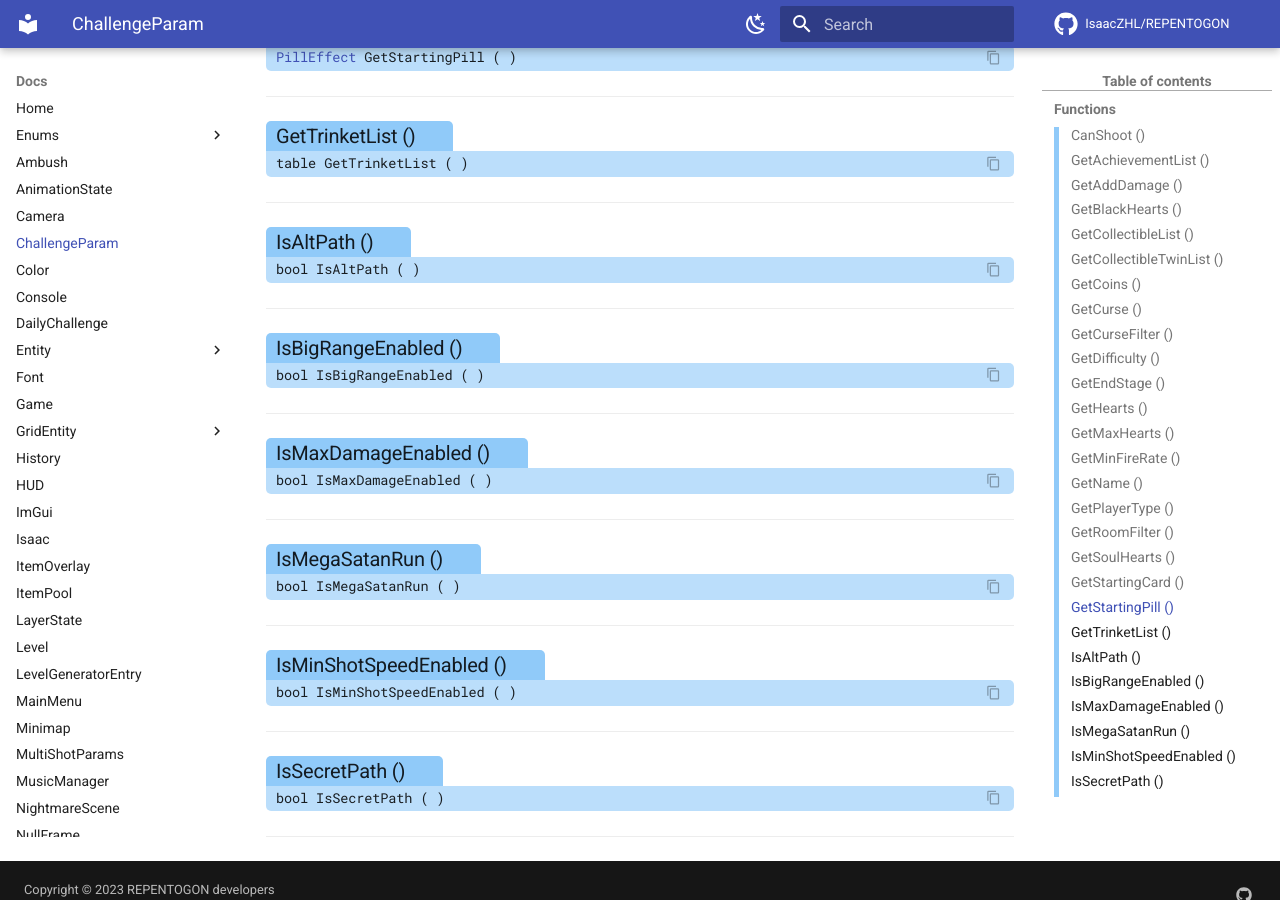
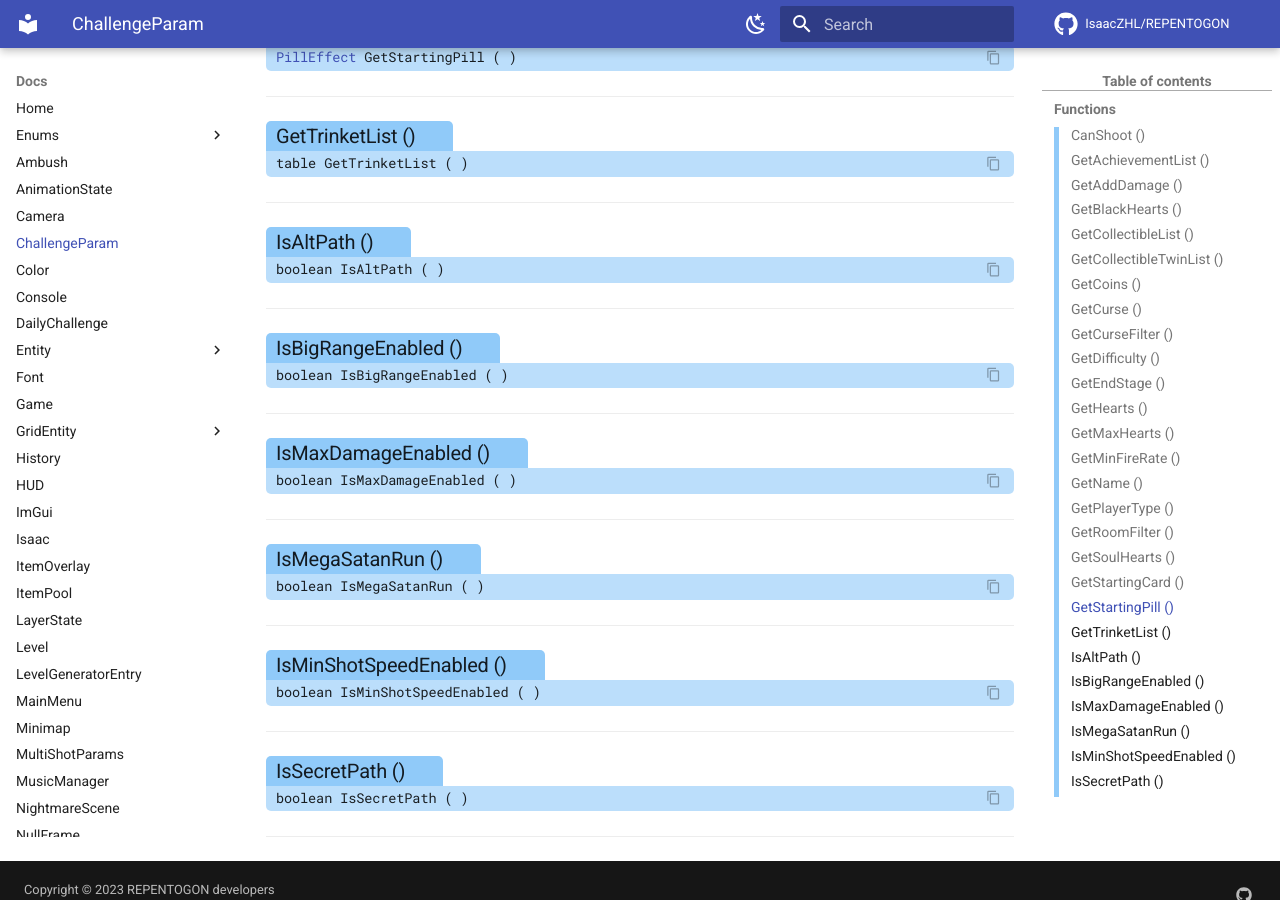
Before and after one commit to TeamREPENTOGON/REPENTOGON, an MkDocs documentation site: the page built from documentation/docs/ChallengeParam.md, in a window 1280 px wide and 900 px high, scrolled down 3131 px. Built offline with MkDocs 1.6.1 and Material for MkDocs 9.7.7, drawn with Linux system fonts in a browser that asks for light colours; comment, search, counter and statistics services are not loaded; the version menu is left out; some of the changed text lies outside the part shown.

Commit message:
Update ChallengeParam.md
-- code check fix

```diff
--- a/documentation/docs/ChallengeParam.md
+++ b/documentation/docs/ChallengeParam.md
@@ -3,7 +3,7 @@
 ## Functions
 
 ### Can·Shoot () {: aria-label='Functions' }
-#### bool CanShoot ( ) {: .copyable aria-label='Functions' }
+#### boolean CanShoot ( ) {: .copyable aria-label='Functions' }
 
 ___
 ### Get·Achievement·List () {: aria-label='Functions' }
@@ -87,26 +87,26 @@ ___
 
 ___
 ### Is·Alt·Path () {: aria-label='Functions' }
-#### bool IsAltPath ( ) {: .copyable aria-label='Functions' }
+#### boolean IsAltPath ( ) {: .copyable aria-label='Functions' }
 
 ___
 ### Is·Big·Range·Enabled () {: aria-label='Functions' }
-#### bool IsBigRangeEnabled ( ) {: .copyable aria-label='Functions' }
+#### boolean IsBigRangeEnabled ( ) {: .copyable aria-label='Functions' }
 
 ___
 ### Is·Max·Damage·Enabled () {: aria-label='Functions' }
-#### bool IsMaxDamageEnabled ( ) {: .copyable aria-label='Functions' }
+#### boolean IsMaxDamageEnabled ( ) {: .copyable aria-label='Functions' }
 
 ___
 ### Is·Mega·Satan·Run () {: aria-label='Functions' }
-#### bool IsMegaSatanRun ( ) {: .copyable aria-label='Functions' }
+#### boolean IsMegaSatanRun ( ) {: .copyable aria-label='Functions' }
 
 ___
 ### Is·Min·Shot·Speed·Enabled () {: aria-label='Functions' }
-#### bool IsMinShotSpeedEnabled ( ) {: .copyable aria-label='Functions' }
+#### boolean IsMinShotSpeedEnabled ( ) {: .copyable aria-label='Functions' }
 
 ___
 ### Is·Secret·Path () {: aria-label='Functions' }
-#### bool IsSecretPath ( ) {: .copyable aria-label='Functions' }
+#### boolean IsSecretPath ( ) {: .copyable aria-label='Functions' }
 
 ___
```
